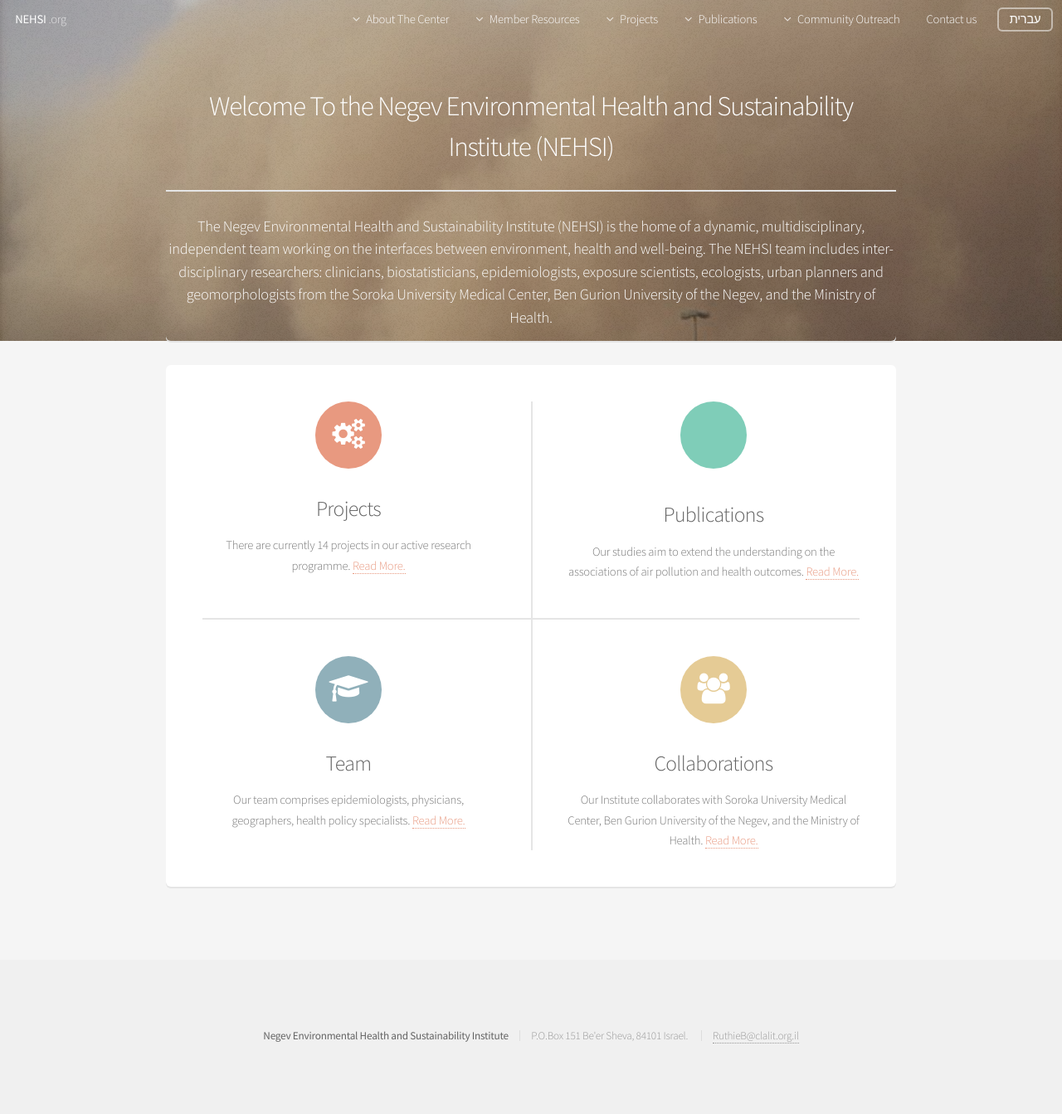
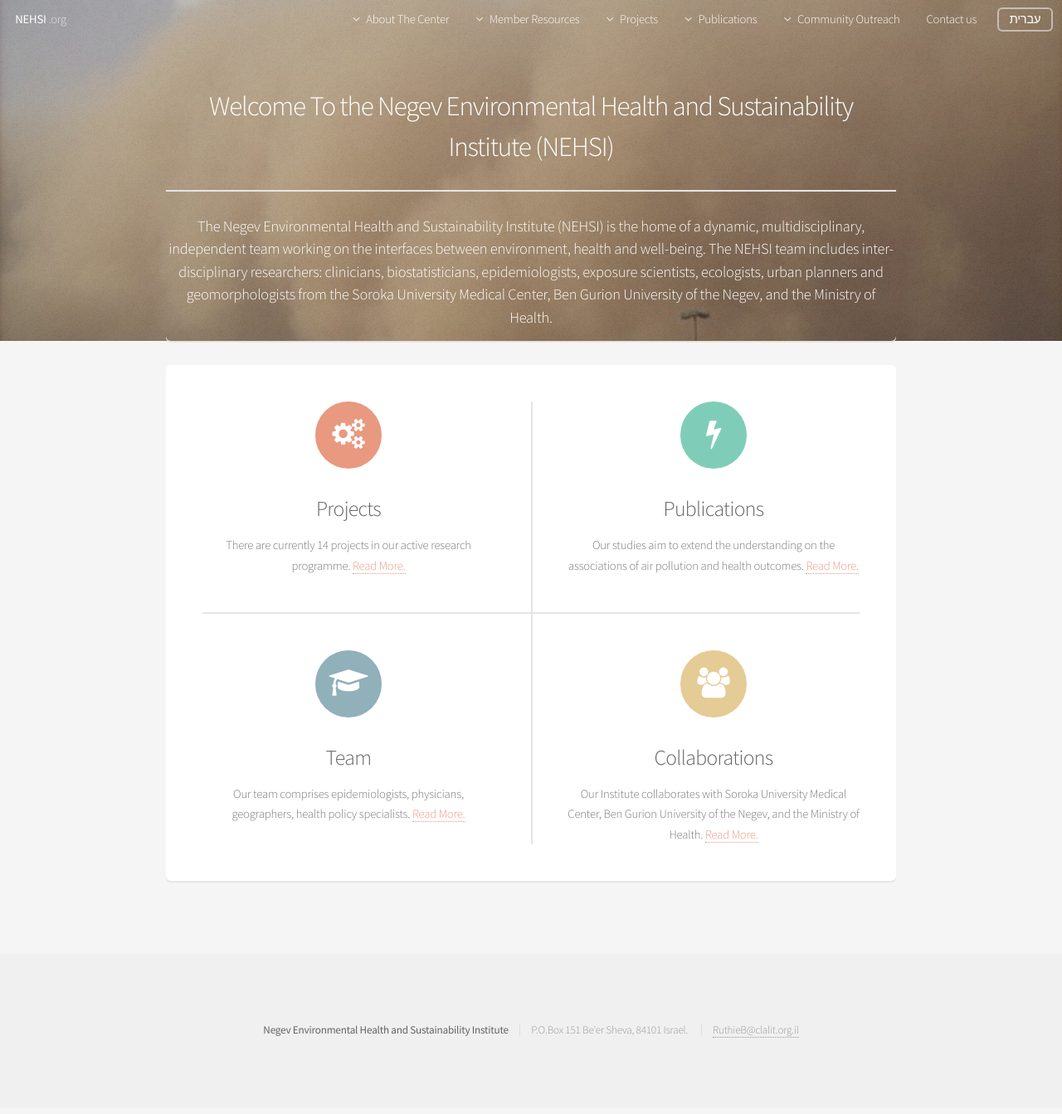
Before and after one commit to vsevkayf/hasa, a Jekyll site: the page built from index.html, in a window 1280 px wide. Shown: the whole page at 83% size. Built offline with Jekyll 4.4.1, drawn with Linux system fonts in a browser that asks for light colours; nearby versions of some CDN libraries.

Commit message:
Update index.html

```diff
--- a/index.html
+++ b/index.html
@@ -66,7 +66,7 @@
 			<p>There are currently 14 projects in our active research programme. <a href="{{ site.url }}/cprojects/"> Read More.</a></p>
 		</section>
 		<section>
-			<span class="icon major fa-area-bolt accent3"></span>
+			<span class="icon major fa-bolt accent3"></span>
 			<h3>Publications</h3>
 			<p>Our studies aim to extend the understanding on the associations of air pollution and health outcomes. <a href="{{ site.url }}/ScientificPapers/"> Read More.</a></p>
 		</section>
```
